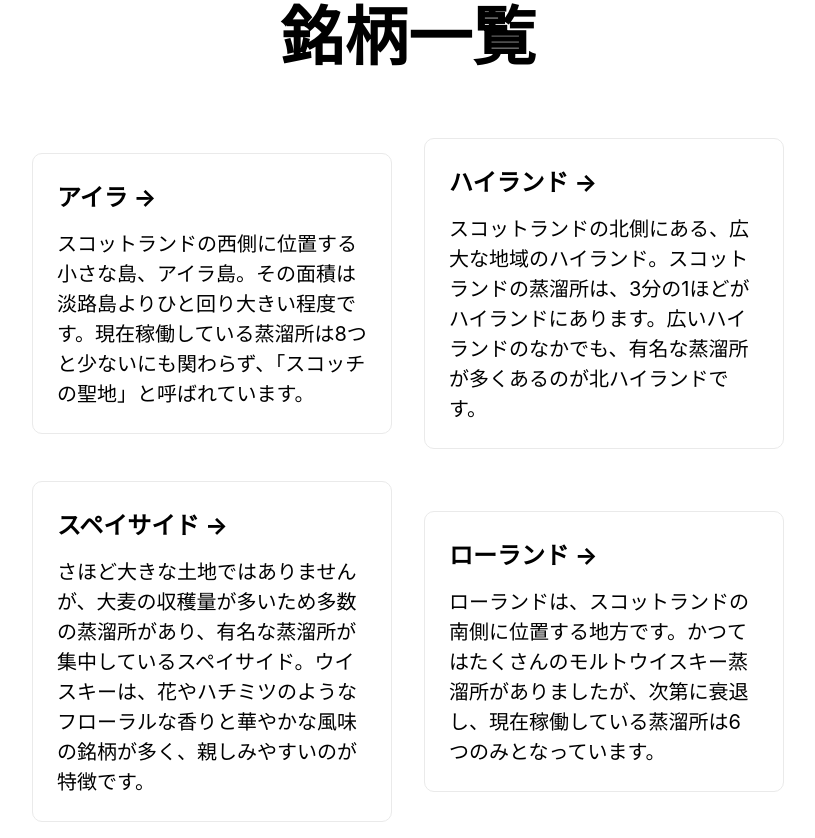
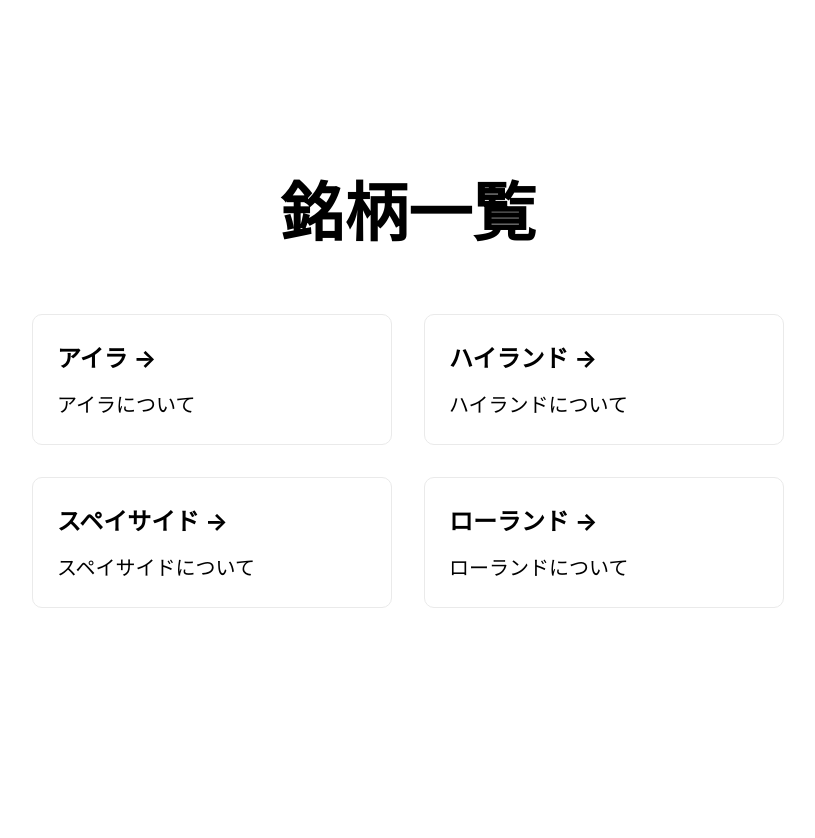
Before and after one commit to tatsuyard/scotch-whisky, a Next.js app: page /brand in a window 1280 px wide. Shown: the whole page, without its empty margins (232-1047 px from the left). After the commit the page ends 800 px from the top, so only its background shows below. Built offline with nearby package versions, Linux system fonts and the light colour scheme.

Commit message:
remove text

```diff
--- a/pages/brand/index.tsx
+++ b/pages/brand/index.tsx
@@ -8,30 +8,22 @@ const Home: React.FC = () => (
     <div className={styles.grid}>
       <a href="#" className={styles.card}>
         <h3>アイラ &rarr;</h3>
-        <p>
-          スコットランドの西側に位置する小さな島、アイラ島。その面積は淡路島よりひと回り大きい程度です。現在稼働している蒸溜所は8つと少ないにも関わらず、「スコッチの聖地」と呼ばれています。
-        </p>
+        <p>アイラについて</p>
       </a>
 
       <a href="#" className={styles.card}>
         <h3>ハイランド &rarr;</h3>
-        <p>
-          スコットランドの北側にある、広大な地域のハイランド。スコットランドの蒸溜所は、3分の1ほどがハイランドにあります。広いハイランドのなかでも、有名な蒸溜所が多くあるのが北ハイランドです。
-        </p>
+        <p>ハイランドについて</p>
       </a>
 
       <a href="#" className={styles.card}>
         <h3>スペイサイド &rarr;</h3>
-        <p>
-          さほど大きな土地ではありませんが、大麦の収穫量が多いため多数の蒸溜所があり、有名な蒸溜所が集中しているスペイサイド。ウイスキーは、花やハチミツのようなフローラルな香りと華やかな風味の銘柄が多く、親しみやすいのが特徴です。
-        </p>
+        <p>スペイサイドについて</p>
       </a>
 
       <a href="#" className={styles.card}>
         <h3>ローランド &rarr;</h3>
-        <p>
-          ローランドは、スコットランドの南側に位置する地方です。かつてはたくさんのモルトウイスキー蒸溜所がありましたが、次第に衰退し、現在稼働している蒸溜所は6つのみとなっています。
-        </p>
+        <p>ローランドについて</p>
       </a>
     </div>
   </div>
```
